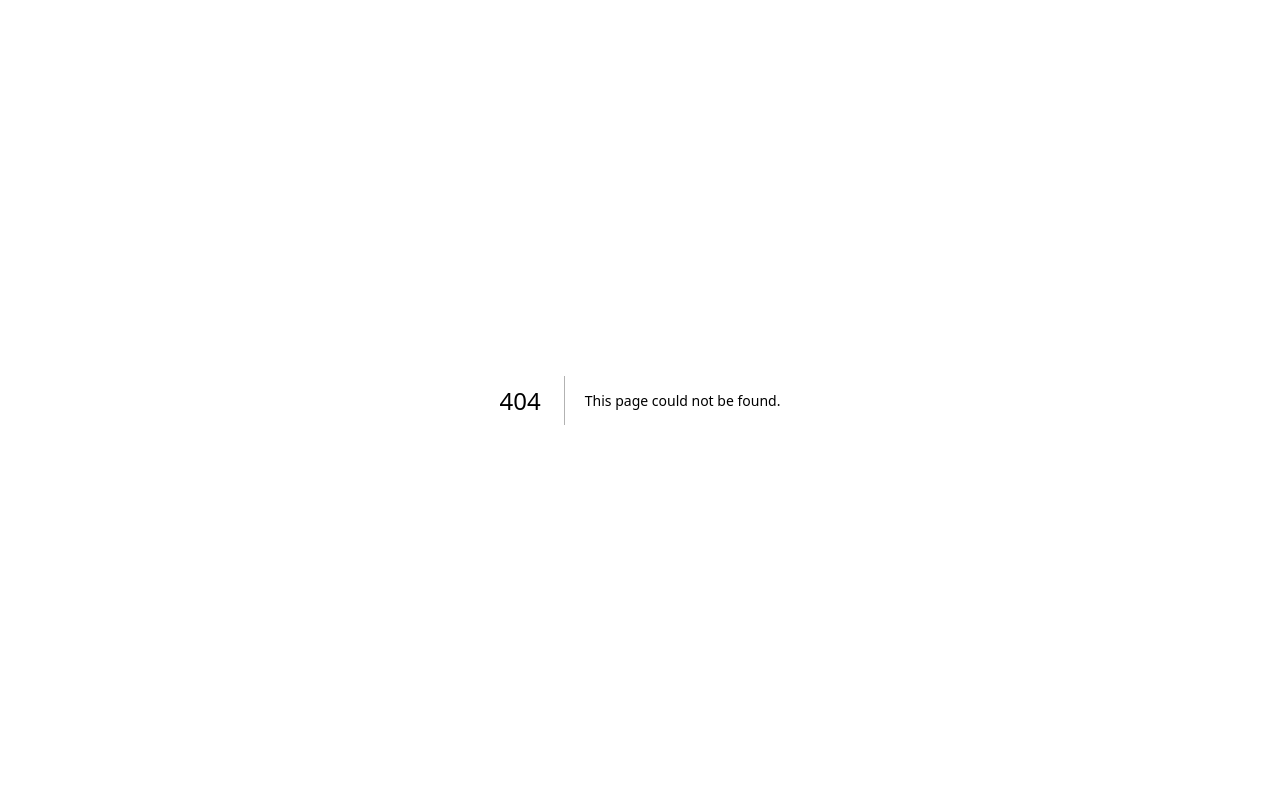
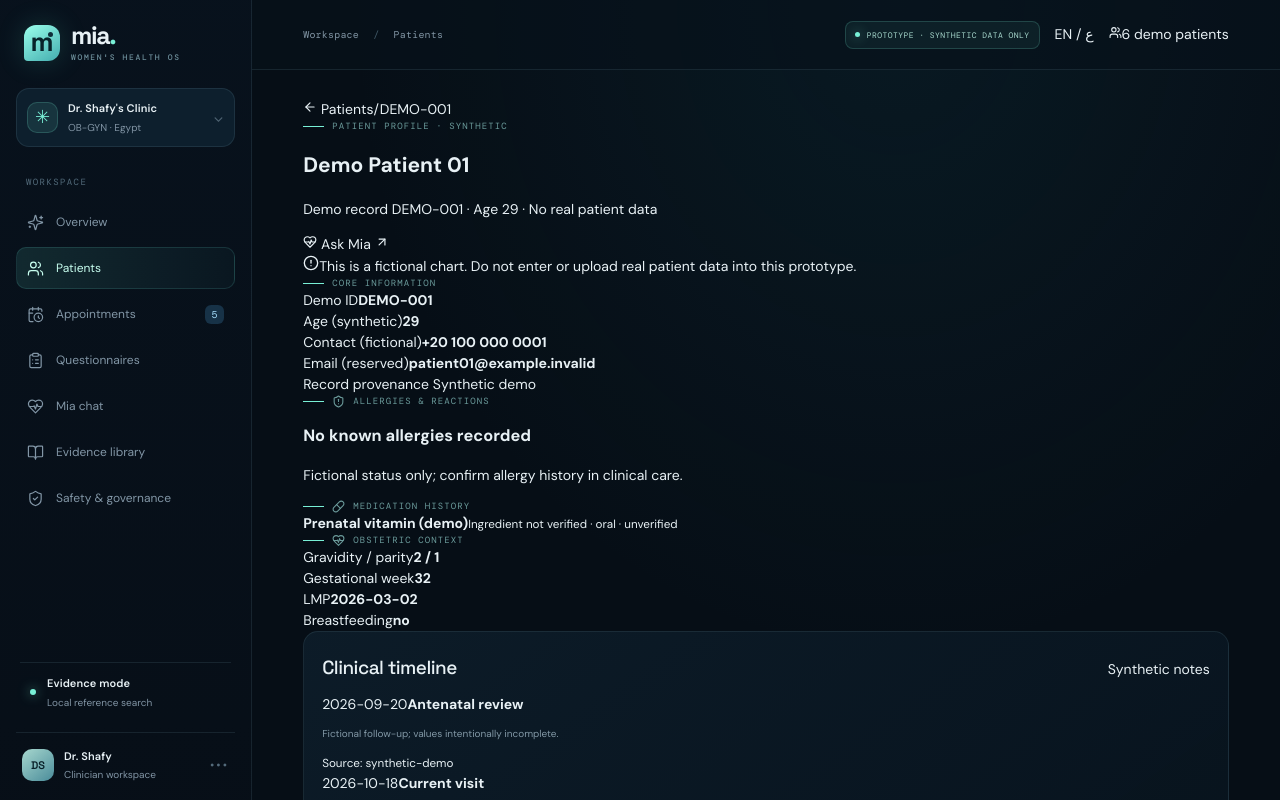
Before and after one commit to MohammedAbdelshafy/ai-front-desk, a Next.js app in the folder apps/mia-obgyn/: page /patients/demo-patient-001 in a window 1280 px wide. Before the commit this address had no page. Shown: the top 800 px of the page. Built offline with nearby package versions, Linux system fonts and the light colour scheme.

Commit message:
feat: add OB-GYN UI page.tsx

```diff
--- /dev/null
+++ b/apps/mia-obgyn/src/app/patients/[id]/page.tsx
@@ -0,0 +1,23 @@
+import Link from "next/link";
+import { notFound } from "next/navigation";
+import { ArrowLeft, ArrowUpRight, CalendarDays, ClipboardList, HeartPulse, Pill, ShieldAlert } from "lucide-react";
+import { AppShell, DemoWarning, Eyebrow, PageHeading, SourceTag, StatusPill } from "@/components/app-shell";
+import { getAppointments, getPatientById, getQuestionnaireResponses } from "@/lib/demo/repositories";
+
+export default async function PatientDetailPage({params}:{params:Promise<{id:string}>}) {
+ const {id}=await params;
+ const patient=getPatientById(id);
+ if(!patient) notFound();
+ const visits=getAppointments().filter(a=>a.patientId===patient.id);
+ const responses=getQuestionnaireResponses().filter(r=>r.patientId===patient.id);
+ return <AppShell active="/patients"><div className="backline"><Link href="/patients"><ArrowLeft size={14}/> Patients</Link><span>/</span>{patient.displayId}</div>
+ <PageHeading eyebrow="PATIENT PROFILE · SYNTHETIC" title={patient.demoName} description={`Demo record ${patient.displayId} · Age ${patient.ageYears} · No real patient data`} action={<Link className="button-primary" href={`/mia?context=${visits[0]?.id??""}`}><HeartPulse size={14}/> Ask Mia <ArrowUpRight size={14}/></Link>}/>
+ <DemoWarning>This is a fictional chart. Do not enter or upload real patient data into this prototype.</DemoWarning>
+ <section className="patient-hero-grid"><article className="profile-card"><Eyebrow>CORE INFORMATION</Eyebrow><div className="profile-line"><span>Demo ID</span><b>{patient.displayId}</b></div><div className="profile-line"><span>Age (synthetic)</span><b>{patient.ageYears}</b></div><div className="profile-line"><span>Contact (fictional)</span><b>{patient.phone}</b></div><div className="profile-line"><span>Email (reserved)</span><b>{patient.email}</b></div><div className="profile-line"><span>Record provenance</span><StatusPill> Synthetic demo</StatusPill></div></article>
+ <article className="profile-card"><Eyebrow><ShieldAlert size={13}/> ALLERGIES &amp; REACTIONS</Eyebrow><h3>{patient.allergyStatus==="confirmed-none"?"No known allergies recorded":patient.allergyStatus==="known-allergies"?"Allergy/reaction on record":patient.allergyStatus==="unknown"?"Allergy status unknown":"Not yet reviewed"}</h3>{patient.allergyStatus==="known-allergies"?patient.allergies.map(a=><div key={a.substance} className="allergy-line"><b>{a.substance}</b><small>Reaction: {a.reaction??"Not recorded"} · Severity: {a.severity}</small></div>):<p className="muted-copy">{patient.allergyStatus==="unknown"?"Unknown is not equivalent to no known allergies.":"Fictional status only; confirm allergy history in clinical care."}</p>}</article>
+ <article className="profile-card"><Eyebrow><Pill size={13}/> MEDICATION HISTORY</Eyebrow>{patient.medicines.length?patient.medicines.map(m=><div key={m.name} className="medicine-line"><b>{m.name}</b><small>{m.ingredient??"Ingredient not verified"} · {m.route??"Route unknown"} · {m.status}</small></div>):<p className="muted-copy">No synthetic medicine statement recorded. This does not confirm an empty medication history.</p>}</article>
+ <article className="profile-card"><Eyebrow><HeartPulse size={13}/> OBSTETRIC CONTEXT</Eyebrow><div className="profile-line"><span>Gravidity / parity</span><b>{patient.obstetricHistory.gravidity??"?"} / {patient.obstetricHistory.parity??"?"}</b></div><div className="profile-line"><span>Gestational week</span><b>{patient.obstetricHistory.gestationalWeeks??"Not recorded"}</b></div><div className="profile-line"><span>LMP</span><b>{patient.obstetricHistory.lastMenstrualPeriod??"Not recorded"}</b></div><div className="profile-line"><span>Breastfeeding</span><b>{patient.obstetricHistory.breastfeeding}</b></div></article></section>
+ <section className="detail-grid"><article className="panel"><div className="section-heading"><h2>Clinical timeline</h2><SourceTag>Synthetic notes</SourceTag></div>{patient.encounters.length?patient.encounters.map(e=><div className="timeline-item" key={e.date+e.label}><span className="timeline-marker"/><time>{e.date}</time><b>{e.label}</b><p>{e.note}</p><small>Source: {e.provenance}</small></div>):<p className="muted-copy">No previous demo encounter notes.</p>}</article><article className="panel"><div className="section-heading"><h2>Appointments &amp; intake</h2><CalendarDays size={17}/></div>{visits.map(v=><Link className="compact-record-link" key={v.id} href={`/appointments/${v.id}`}><span><b>{v.service}</b><small>{new Date(v.dateTime).toLocaleString("en-GB",{dateStyle:"medium",timeStyle:"short"})}</small></span><StatusPill>{v.status.replaceAll("-"," ")}</StatusPill><ArrowUpRight size={14}/></Link>)}{responses.map(r=><div key={r.id} className="compact-record-link"><span><b>Pre-visit questionnaire</b><small>Version {r.templateVersion} · {r.status}</small></span><ClipboardList size={15}/></div>)}{!visits.length&&!responses.length&&<p className="muted-copy">No appointment or intake is linked to this synthetic patient.</p>}</article></section>
+ <div className="page-action-row"><Link href="/appointments" className="button-quiet"><ArrowLeft size={14}/> Back to schedule</Link><Link href={`/mia?patient=${patient.id}`} className="button-primary"><HeartPulse size={14}/> Open Mia evidence chat <ArrowUpRight size={14}/></Link></div>
+ </AppShell>;
+}
```
